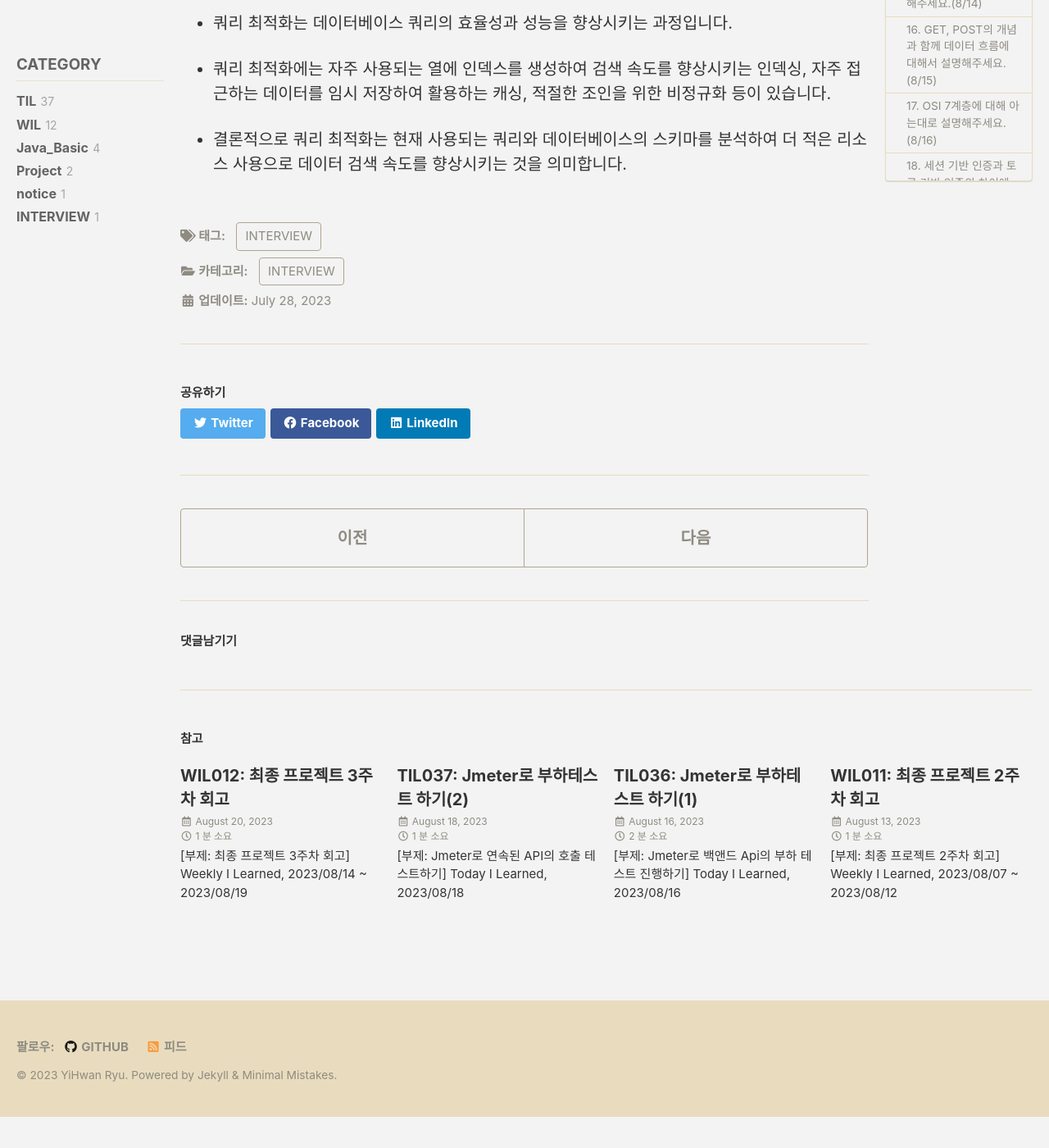
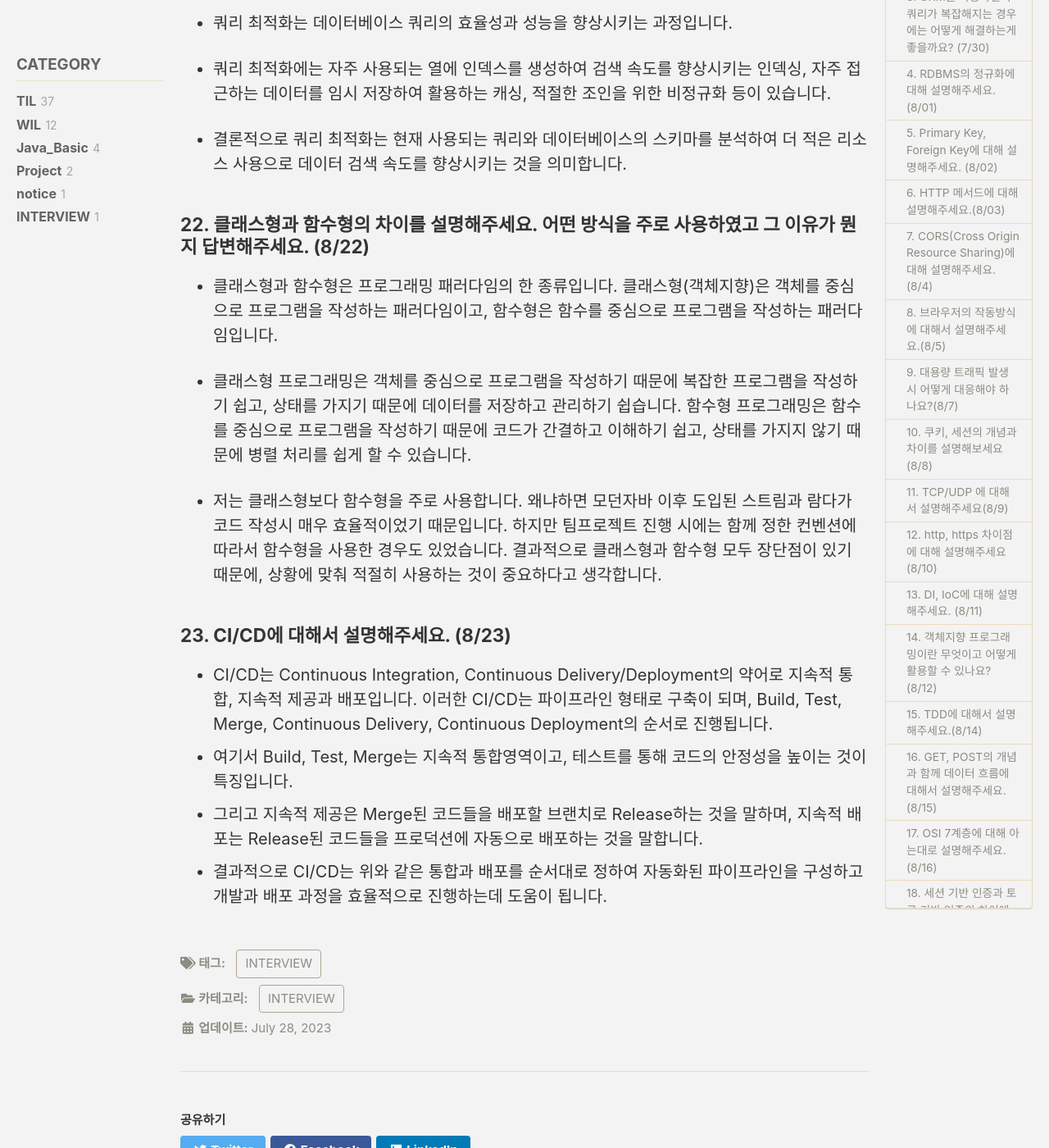
Before and after one commit to YiHwanRyu/YiHwanRyu.github.io, a Jekyll site: the page built from _posts/2023-07-28-INTERVIEW001.md, in a window 1280 px wide and 1400 px high, scrolled down 7843 px. Shown: the whole window at 82% size. Built offline with Jekyll 4.4.1, drawn with Linux system fonts in a browser that asks for light colours; cached includes are drawn as plain includes; some web fonts are replaced; comment, search, counter and statistics services are not loaded; before the commit the page ends 9205 px from its top, so only the background shows below that.

Commit message:
[UPDATE] INTERVIEW001 post 내용 추가

```diff
--- a/_posts/2023-07-28-INTERVIEW001.md
+++ b/_posts/2023-07-28-INTERVIEW001.md
@@ -196,3 +196,19 @@ sidebar:
 - 쿼리 최적화에는 자주 사용되는 열에 인덱스를 생성하여 검색 속도를 향상시키는 인덱싱, 자주 접근하는 데이터를 임시 저장하여 활용하는 캐싱, 적절한 조인을 위한 비정규화 등이 있습니다.
 
 - 결론적으로 쿼리 최적화는 현재 사용되는 쿼리와 데이터베이스의 스키마를 분석하여 더 적은 리소스 사용으로 데이터 검색 속도를 향상시키는 것을 의미합니다.
+
+
+### 22. 클래스형과 함수형의 차이를 설명해주세요. 어떤 방식을 주로 사용하였고 그 이유가 뭔지 답변해주세요. (8/22)
+
+- 클래스형과 함수형은 프로그래밍 패러다임의 한 종류입니다. 클래스형(객체지향)은 객체를 중심으로 프로그램을 작성하는 패러다임이고, 함수형은 함수를 중심으로 프로그램을 작성하는 패러다임입니다.
+
+- 클래스형 프로그래밍은 객체를 중심으로 프로그램을 작성하기 때문에 복잡한 프로그램을 작성하기 쉽고, 상태를 가지기 때문에 데이터를 저장하고 관리하기 쉽습니다. 함수형 프로그래밍은 함수를 중심으로 프로그램을 작성하기 때문에 코드가 간결하고 이해하기 쉽고, 상태를 가지지 않기 때문에 병렬 처리를 쉽게 할 수 있습니다.
+
+- 저는 클래스형보다 함수형을 주로 사용합니다. 왜냐하면 모던자바 이후 도입된 스트림과 람다가 코드 작성시 매우 효율적이었기 때문입니다. 하지만 팀프로젝트 진행 시에는 함께 정한 컨벤션에 따라서 함수형을 사용한 경우도 있었습니다. 결과적으로 클래스형과 함수형 모두 장단점이 있기 때문에, 상황에 맞춰 적절히 사용하는 것이 중요하다고 생각합니다.
+
+### 23. CI/CD에 대해서 설명해주세요. (8/23)
+
+- CI/CD는 Continuous Integration, Continuous Delivery/Deployment의 약어로 지속적 통합, 지속적 제공과 배포입니다. 이러한 CI/CD는 파이프라인 형태로 구축이 되며, Build, Test, Merge, Continuous Delivery, Continuous Deployment의 순서로 진행됩니다.
+- 여기서 Build, Test, Merge는 지속적 통합영역이고, 테스트를 통해 코드의 안정성을 높이는 것이 특징입니다.
+- 그리고 지속적 제공은 Merge된 코드들을 배포할 브랜치로 Release하는 것을 말하며, 지속적 배포는 Release된 코드들을 프로덕션에 자동으로 배포하는 것을 말합니다.
+- 결과적으로 CI/CD는 위와 같은 통합과 배포를 순서대로 정하여 자동화된 파이프라인을 구성하고 개발과 배포 과정을 효율적으로 진행하는데 도움이 됩니다.
```
